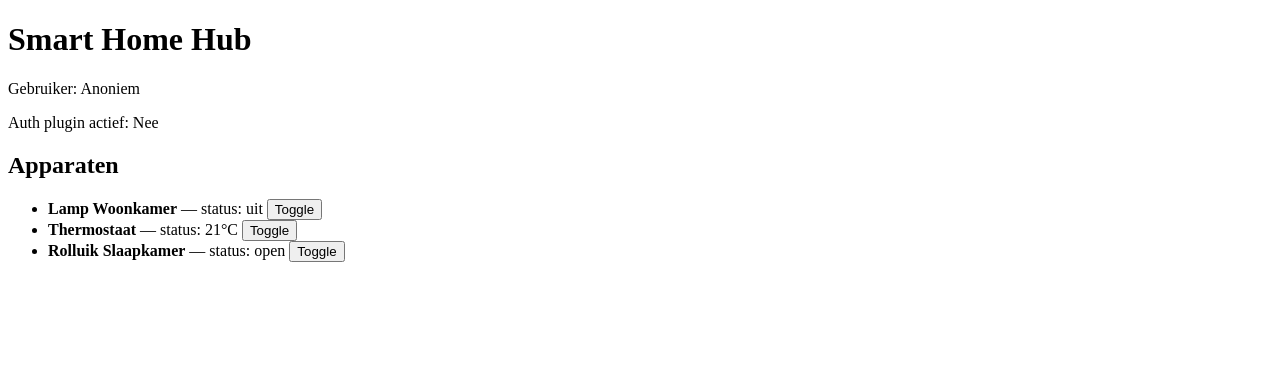
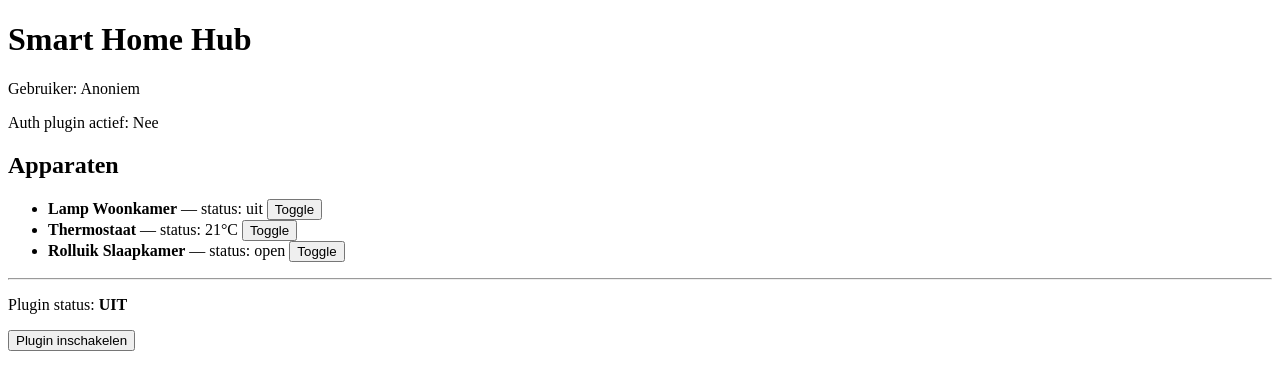
Before and after one commit to x0backslash0x/ictarch-project, a Flask app: page / in a window 1280 px wide. Shown: the top 390 px of the page. Run offline with Flask 3, Linux system fonts and the light colour scheme.

Commit message:
Update project files to match local POC auth plugin state

```diff
--- a/hub/app.py
+++ b/hub/app.py
@@ -1,54 +1,49 @@
-"""
-POC: Authenticatie als Plugin in een Microkernel architectuur
-============================================================
-De kern (hub) biedt basisfunctionaliteit: apparaten aansturen.
-Authenticatie is GEEN deel van de kern, maar een optionele plugin.
-De kern laadt de plugin dynamisch als die aanwezig is.
-"""
-
 import importlib
 import os
 from flask import Flask, request, jsonify, render_template, redirect, url_for, session
 
 app = Flask(__name__)
-app.secret_key = "poc-secret-key"
+app.secret_key = "poc-secret-key"  # gewoon iets simpels voor sessies
 
-# ── Plugin loader ────────────────────────────────────────────────────────────
-# De kern weet NIET hoe authenticatie werkt.
-# Hij vraagt enkel aan een plugin: "mag deze gebruiker verder?"
 
 def load_auth_plugin():
-    """Laad de auth-plugin als die beschikbaar is. Geeft None terug als er geen plugin is."""
+    """Kijk of de auth plugin bestaat en laad hem dan."""
     plugin_path = "/hub/plugins/auth_plugin.py"
     if not os.path.exists(plugin_path):
-        print("[KERN] Geen auth-plugin gevonden. Hub werkt zonder authenticatie.")
+        print("[KERN] Geen auth plugin gevonden → hub draait zonder login.")
         return None
+
     spec = importlib.util.spec_from_file_location("auth_plugin", plugin_path)
     module = importlib.util.module_from_spec(spec)
     spec.loader.exec_module(module)
-    print("[KERN] Auth-plugin geladen:", plugin_path)
+    print("[KERN] Auth plugin geladen.")
     return module
 
 auth_plugin = load_auth_plugin()
 
+
+def plugin_enabled():
+    """Kijken of de plugin aan of uit staat (standaard aan)."""
+    return session.get("plugin_enabled", True)
+
 def is_authenticated():
-    """Vraag aan de plugin of de huidige request geauthenticeerd is.
-    Als er geen plugin is: altijd True (open systeem)."""
+    """Als plugin uit staat → iedereen mag binnen."""
+    if not plugin_enabled():
+        return True
     if auth_plugin is None:
         return True
     return auth_plugin.is_authenticated(session)
 
 def require_auth(f):
-    """Decorator: blokkeert toegang als de plugin zegt 'nee'."""
+    """Decorator die checkt of je ingelogd bent als de plugin aan staat."""
     from functools import wraps
     @wraps(f)
-    def decorated(*args, **kwargs):
+    def wrapper(*args, **kwargs):
         if not is_authenticated():
             return redirect(url_for("login_page"))
         return f(*args, **kwargs)
-    return decorated
+    return wrapper
 
-# ── Gesimuleerde apparaten (de echte kernfunctionaliteit) ────────────────────
 
 devices = {
     "lamp_woonkamer": {"naam": "Lamp Woonkamer", "status": "uit"},
@@ -56,12 +51,11 @@ devices = {
     "rolluik_slaap":  {"naam": "Rolluik Slaapkamer", "status": "open"},
 }
 
-# ── Routes ───────────────────────────────────────────────────────────────────
 
 @app.route("/")
 @require_auth
 def index():
-    plugin_actief = auth_plugin is not None
+    plugin_actief = plugin_enabled() and auth_plugin is not None
     gebruiker = session.get("gebruiker", "Anoniem")
     return render_template("index.html",
                            devices=devices,
@@ -79,36 +73,47 @@ def toggle_device(device_id):
 
 @app.route("/status")
 def status():
-    """Publiek endpoint: toont of de auth-plugin actief is."""
+    """Gewoon om te zien of de plugin actief is."""
     return jsonify({
-        "auth_plugin_actief": auth_plugin is not None,
+        "auth_plugin_actief": plugin_enabled() and auth_plugin is not None,
         "plugin_naam": getattr(auth_plugin, "PLUGIN_NAAM", None),
     })
 
-# ── Login/logout routes — alleen actief als plugin die afhandelt ─────────────
 
 @app.route("/login", methods=["GET"])
 def login_page():
-    if auth_plugin is None:
+    # Als plugin uit staat → login overslaan
+    if not plugin_enabled() or auth_plugin is None:
         return redirect(url_for("index"))
-    return render_template("login.html")
+    return render_template("login.html",
+                           plugin_actief=plugin_enabled())
 
 @app.route("/login", methods=["POST"])
 def login_submit():
-    if auth_plugin is None:
+    if not plugin_enabled() or auth_plugin is None:
         return redirect(url_for("index"))
+
     gebruikersnaam = request.form.get("gebruikersnaam", "")
     wachtwoord = request.form.get("wachtwoord", "")
     ok, boodschap = auth_plugin.login(session, gebruikersnaam, wachtwoord)
+
     if ok:
         return redirect(url_for("index"))
-    return render_template("login.html", fout=boodschap)
+    return render_template("login.html", fout=boodschap, plugin_actief=True)
 
 @app.route("/logout")
 def logout():
-    if auth_plugin:
+    if auth_plugin and plugin_enabled():
         auth_plugin.logout(session)
     return redirect(url_for("login_page"))
 
+
+@app.route("/toggle_plugin")
+def toggle_plugin():
+    huidige = session.get("plugin_enabled", True)
+    session["plugin_enabled"] = not huidige
+    return redirect(url_for("login_page"))
+
+
 if __name__ == "__main__":
     app.run(host="0.0.0.0", port=5000, debug=True)
--- a/hub/templates/index.html
+++ b/hub/templates/index.html
@@ -1,4 +1,3 @@
-<!-- hub/templates/index.html -->
 <!doctype html>
 <html lang="nl">
 <head>
@@ -7,6 +6,7 @@
 </head>
 <body>
   <h1>Smart Home Hub</h1>
+
   <p>Gebruiker: {{ gebruiker }}</p>
   <p>Auth plugin actief: {{ 'Ja' if plugin_actief else 'Nee' }}</p>
 
@@ -25,5 +25,18 @@
   {% if plugin_actief %}
     <p><a href="{{ url_for('logout') }}">Uitloggen</a></p>
   {% endif %}
+
+  <hr>
+
+  <p>
+    Plugin status: <strong>{{ 'AAN' if plugin_actief else 'UIT' }}</strong>
+  </p>
+
+  <form action="{{ url_for('toggle_plugin') }}" method="get">
+    <button type="submit">
+      {{ 'Plugin uitschakelen' if plugin_actief else 'Plugin inschakelen' }}
+    </button>
+  </form>
+
 </body>
 </html>
```
Also changed, not shown: hub/plugins/auth_plugin.py (+0 -20 lines), hub/templates/login.html (+13 -1 lines), README.md.
